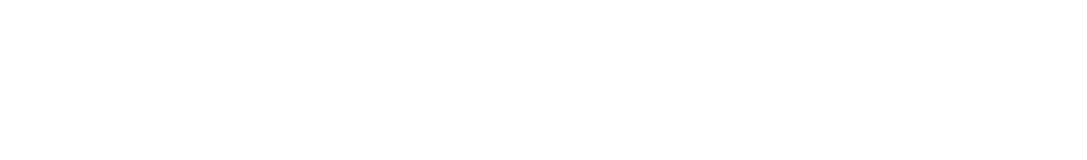
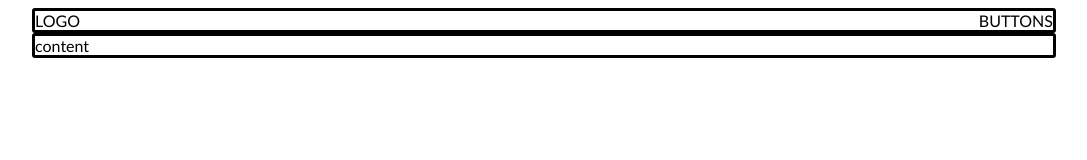
Before and after one commit to libioco/blog-html, a plain HTML site: page index.html in a window 1280 px wide. Shown: the whole page, without its empty margins (96-1183 px from the left). Drawn offline with Linux system fonts and the light colour scheme.

Commit message:
Arrange navbar and content

```diff
--- a/index.html
+++ b/index.html
@@ -9,7 +9,15 @@
     <div class="app">
         <div class="main-container">
             <div class="navbar">
-
+                <div class="logo">
+                    LOGO
+                </div>
+                <div class="buttons">
+                    BUTTONS
+                </div>
+            </div>
+            <div class="content">
+                content
             </div>
         </div>
     </div>
--- a/styles.css
+++ b/styles.css
@@ -5,7 +5,24 @@
 }
 
 .main-container {
-    border-radius: 5px;
+    width: 1024px;
+    display: flex;
+    flex-direction: column;
+}
+
+.navbar {
+    border-style: solid;
+    text-align: center;
+    border-radius: 3px;
     border-color: black;
-    width: 1024px;
+
+    display: flex;
+    flex-direction: row;
+    justify-content: space-between;
 }
+
+.content {
+    border-style: solid;
+    border-radius: 3px;
+    border-color: black;
+}
```
